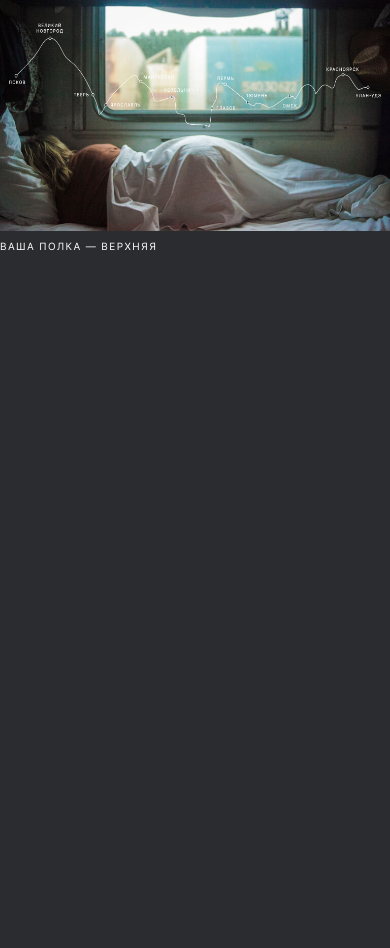
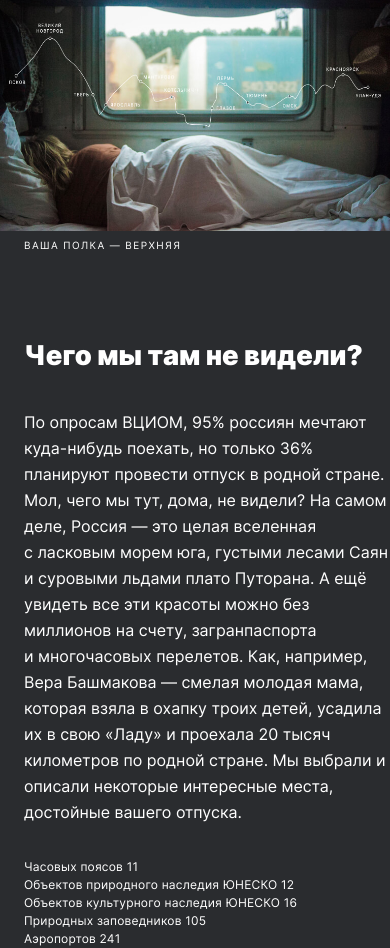
Before and after one commit to KimAleksandr09041988/russian-travel, a plain HTML site: page index.html in a window 390 px wide. Shown: the part 368-1316 px from the top of the page. Before the commit the page ends 844 px from the top, so only its background shows below. Drawn offline with Linux system fonts and the light colour scheme; files whose address does not match are found by name.

Commit message:
feuture/intro and hot fix

```diff
--- a/blocks/figure/__text/figure__text.css
+++ b/blocks/figure/__text/figure__text.css
@@ -8,3 +8,15 @@
   line-height: 14px;
   color: #fff;
 }
+
+@media screen and (max-width:768px) {
+  .figure__text {
+    padding: 4px 0 0 24px;
+  }
+}
+
+@media screen and (max-width: 320px) {
+  .figure__text {
+    padding: 5px 0 0 15px;
+  }
+}
--- /dev/null
+++ b/blocks/intro/__description/intro__description.css
@@ -0,0 +1,8 @@
+.intro__description {
+  margin: 0;
+  font-weight: 400;
+  font-size: 12px;
+  line-height: 18px;
+  letter-spacing: 0.2px;
+  color: #fff;
+}
--- /dev/null
+++ b/blocks/intro/__list/intro__list.css
@@ -0,0 +1,5 @@
+.intro__list {
+  margin: 0;
+  list-style: none;
+  padding: 0;
+}
--- /dev/null
+++ b/blocks/intro/__text/intro__text.css
@@ -0,0 +1,13 @@
+.intro__text {
+  margin: 0 0 32px 0;
+  font-weight: 400;
+  font-size: 16px;
+  line-height: 26px;
+  color: #fff;
+}
+
+@media screen and (max-width:768px) {
+  .intro__text {
+    margin: 0 0 33px 0;
+  }
+}
--- /dev/null
+++ b/blocks/intro/__title/intro__title.css
@@ -0,0 +1,22 @@
+.intro__title {
+  margin: 0 0 40px;
+  font-weight: 900;
+  font-size: 54px;
+  line-height: 58px;
+  color: #fff;
+}
+
+@media screen and (max-width: 768px) {
+  .intro__title {
+    margin: 0 0 39px;
+    font-size: 7vw;
+    line-height: 7.5vw;
+  }
+}
+
+@media screen and (max-width: 320px) {
+  .intro__title {
+    font-size: 32px;
+    line-height: 35px;
+  }
+}
--- /dev/null
+++ b/blocks/intro/intro.css
@@ -0,0 +1,24 @@
+.intro {
+  max-width: 690px;
+  padding: 92px 0 0 100px;
+}
+
+@media screen and (max-width:1024px) {
+  .intro {
+    padding: 92px 0 0;
+  }
+}
+
+@media screen and (max-width:768px) {
+  .intro {
+    max-width: 94%;
+    padding: 89px 0 0 24px;
+  }
+}
+
+@media screen and (max-width: 320px) {
+  .intro {
+    max-width: 89%;
+    padding: 65px 0 0 16px;
+  }
+}
--- a/blocks/page/page.css
+++ b/blocks/page/page.css
@@ -1,5 +1,6 @@
 .page {
   max-width: 1280px;
+  min-width: 320px;
   box-sizing: border-box;
   margin: auto;
   padding: 0 48px;
--- a/index.html
+++ b/index.html
@@ -63,6 +63,38 @@
           <figcaption class="figure__text">ваша полка&nbsp;&mdash; верхняя</figcaption>
         </figure>
       </section>
+
+      <!-- intro -->
+      <section class="intro">
+        <h2 class="intro__title">Чего мы&nbsp;там не&nbsp;видели?</h2>
+        <p class="intro__text">По&nbsp;опросам ВЦИОМ, 95% россиян мечтают куда-нибудь поехать, но&nbsp;только&nbsp;36%
+          планируют провести отпуск в&nbsp;родной стране. Мол, чего мы&nbsp;тут, дома, не&nbsp;видели? На самом
+          деле, Россия&nbsp;&mdash; это целая вселенная с&nbsp;ласковым морем юга, густыми лесами Саян и&nbsp;суровыми
+          льдами плато Путорана. А&nbsp;ещё увидеть все эти красоты можно без миллионов на&nbsp;счету, загранпаспорта
+          и&nbsp;многочасовых перелетов. Как, например, Вера Башмакова&nbsp;&mdash; смелая молодая мама, которая взяла
+          в&nbsp;охапку троих детей, усадила их в&nbsp;свою &laquo;Ладу&raquo; и&nbsp;проехала 20&nbsp;тысяч
+          километров по&nbsp;родной стране. Мы&nbsp;выбрали и описали некоторые интересные места, достойные вашего
+          отпуска.</p>
+        <ul class="intro__list">
+          <li class="intro__item">
+            <p class="intro__description">Часовых поясов 11</p>
+          </li>
+          <li class="intro__item">
+            <p class="intro__description">Объектов природного наследия ЮНЕСКО 12</p>
+          </li>
+          <li class="intro__item">
+            <p class="intro__description">Объектов культурного наследия ЮНЕСКО 16</p>
+          </li>
+          <li class="intro__item">
+            <p class="intro__description">Природных заповедников 105</p>
+          </li>
+          <li class="intro__item">
+            <p class="intro__description">Аэропортов 241</p>
+          </li>
+        </ul>
+      </section>
+
+
     </main>
 
     <!-- footer -->
--- a/pages/index.css
+++ b/pages/index.css
@@ -20,3 +20,10 @@
 @import url('../blocks/figure/figure.css');
 @import url('../blocks/figure/__img/figure__img.css');
 @import url('../blocks/figure/__text/figure__text.css');
+
+/* intro */
+@import url('../blocks/intro/intro.css');
+@import url('../blocks/intro/__title/intro__title.css');
+@import url('../blocks/intro/__text/intro__text.css');
+@import url('../blocks/intro/__list/intro__list.css');
+@import url('../blocks/intro/__description/intro__description.css');
```
